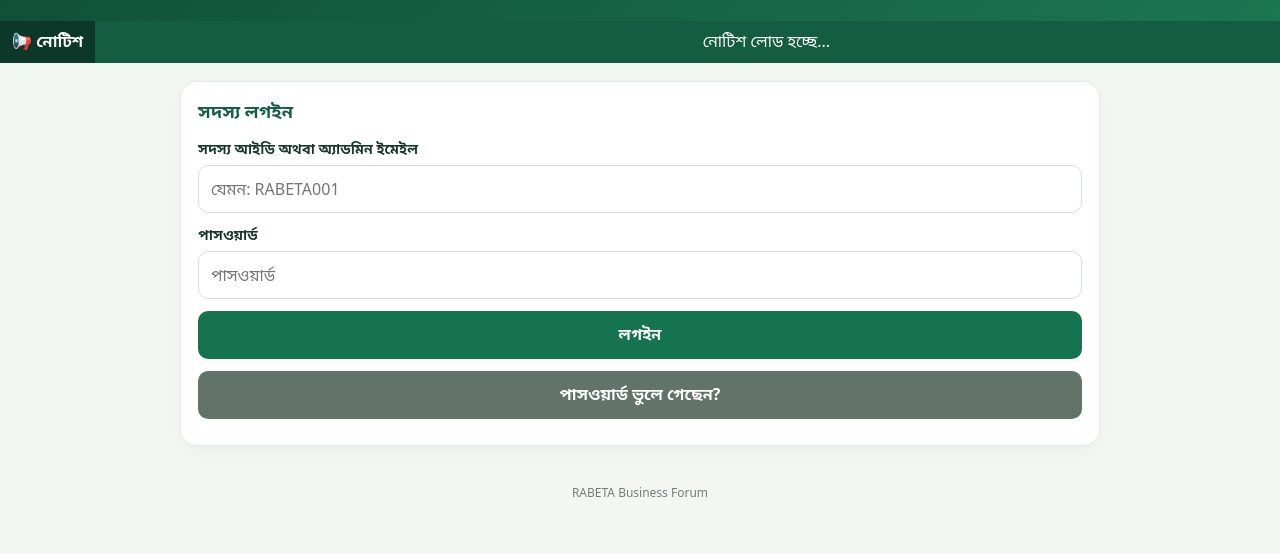
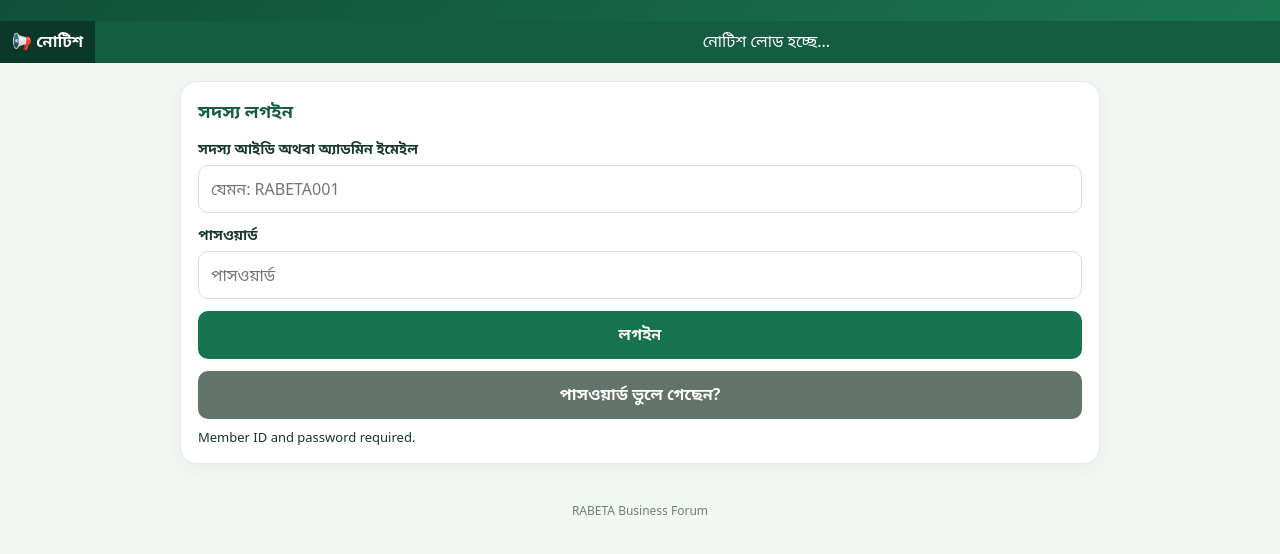
Before and after one commit to shakawathossain38/Rabeta-business-forum-, a plain HTML site: page index.html in a window 1280 px wide. Both pictures are taken after a click on the button "লগইন". Shown: the part 112-666 px from the top of the page. Drawn offline with nearby package versions, Linux system fonts and the light colour scheme.

Commit message:
Change signIn function to async

```diff
--- a/index.html
+++ b/index.html
@@ -762,7 +762,7 @@ async function signedPhoto(path) {
 // লগইন
 // ------------------------------
 
- signIn() {
+async function signIn() {
   const loginId = $("loginId").value.trim();
   const password = $("password").value;
   if (!loginId || !password) return showMessage("loginMsg", "Member ID and password required.", "error");
```
